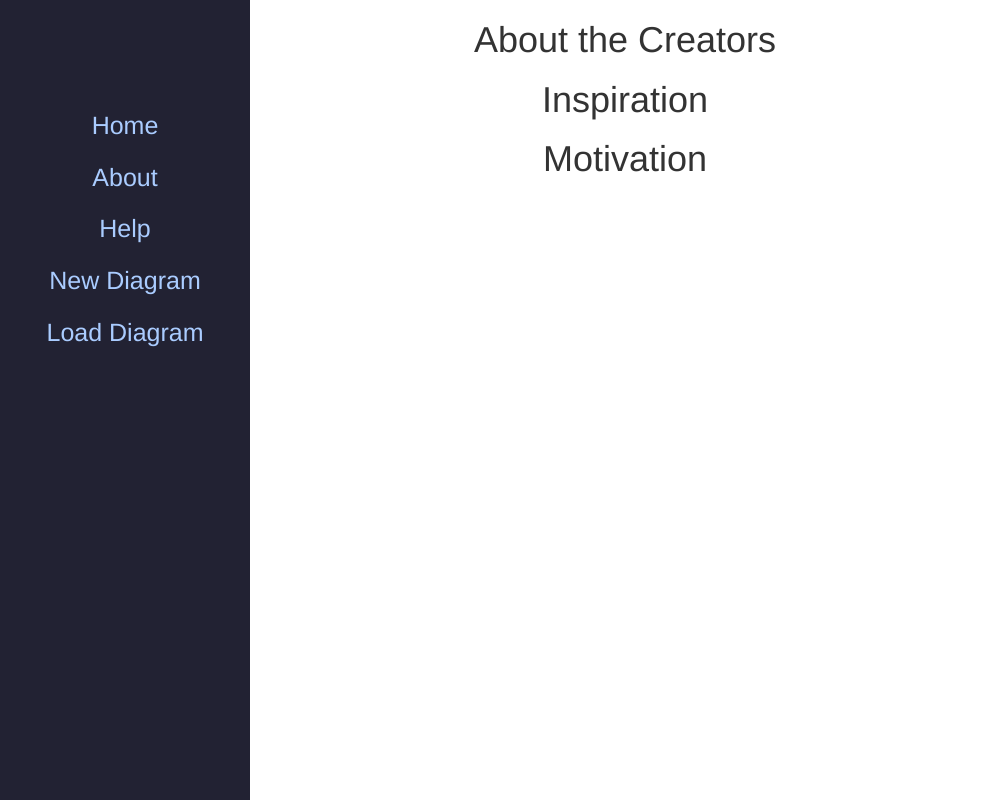
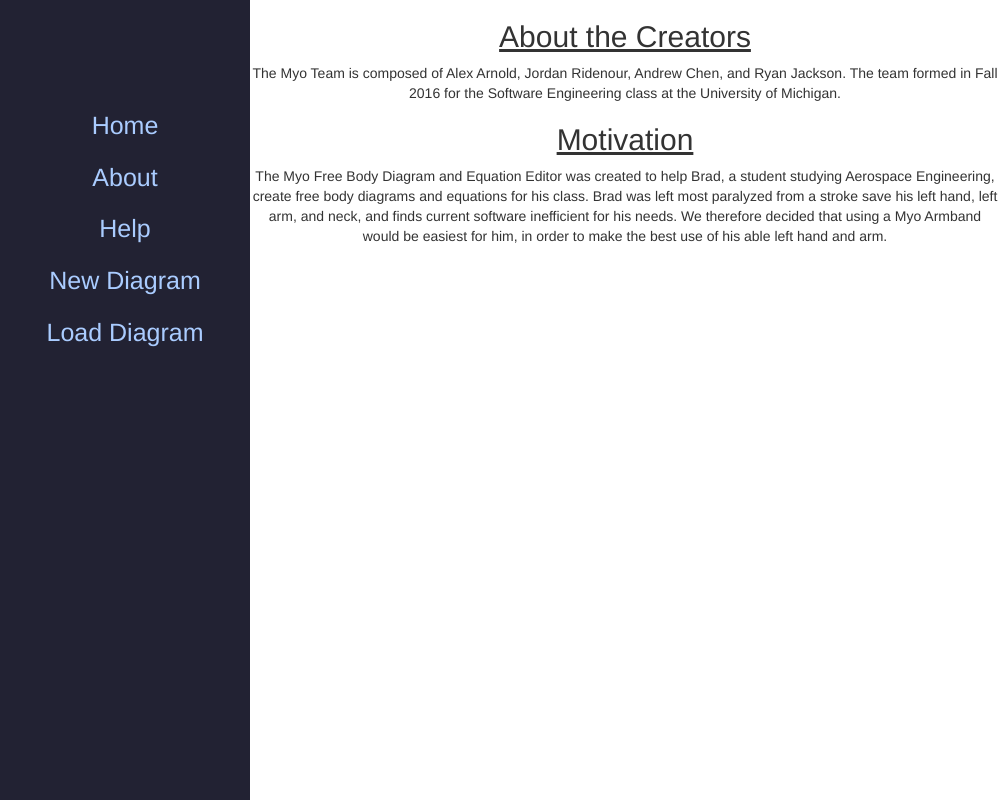
Before and after one commit to jordanridenour/Myo-Free-Body-Diagram-Editor, an Electron app: page html/about.html in a window 1000 px wide. Drawn offline with Linux system fonts and the light colour scheme; no server answers.

Commit message:
Add About information

```diff
--- a/html/about.html
+++ b/html/about.html
@@ -24,9 +24,10 @@
 
   <body>
     <div id="mainContent">
-      <h1> About the Creators </h1>
-      <h1> Inspiration </h1>
-      <h1> Motivation </h1>
+      <h2><u> About the Creators </u></h2>
+      <p>The Myo Team is composed of Alex Arnold, Jordan Ridenour, Andrew Chen, and Ryan Jackson. The team formed in Fall 2016 for the Software Engineering class at the University of Michigan.</p>
+      <h2><u> Motivation </u></h2>
+      <p>The Myo Free Body Diagram and Equation Editor was created to help Brad, a student studying Aerospace Engineering, create free body diagrams and equations for his class. Brad was left most paralyzed from a stroke save his left hand, left arm, and neck, and finds current software inefficient for his needs. We therefore decided that using a Myo Armband would be easiest for him, in order to make the best use of his able left hand and arm.
     </div>
   </body>
 
```
